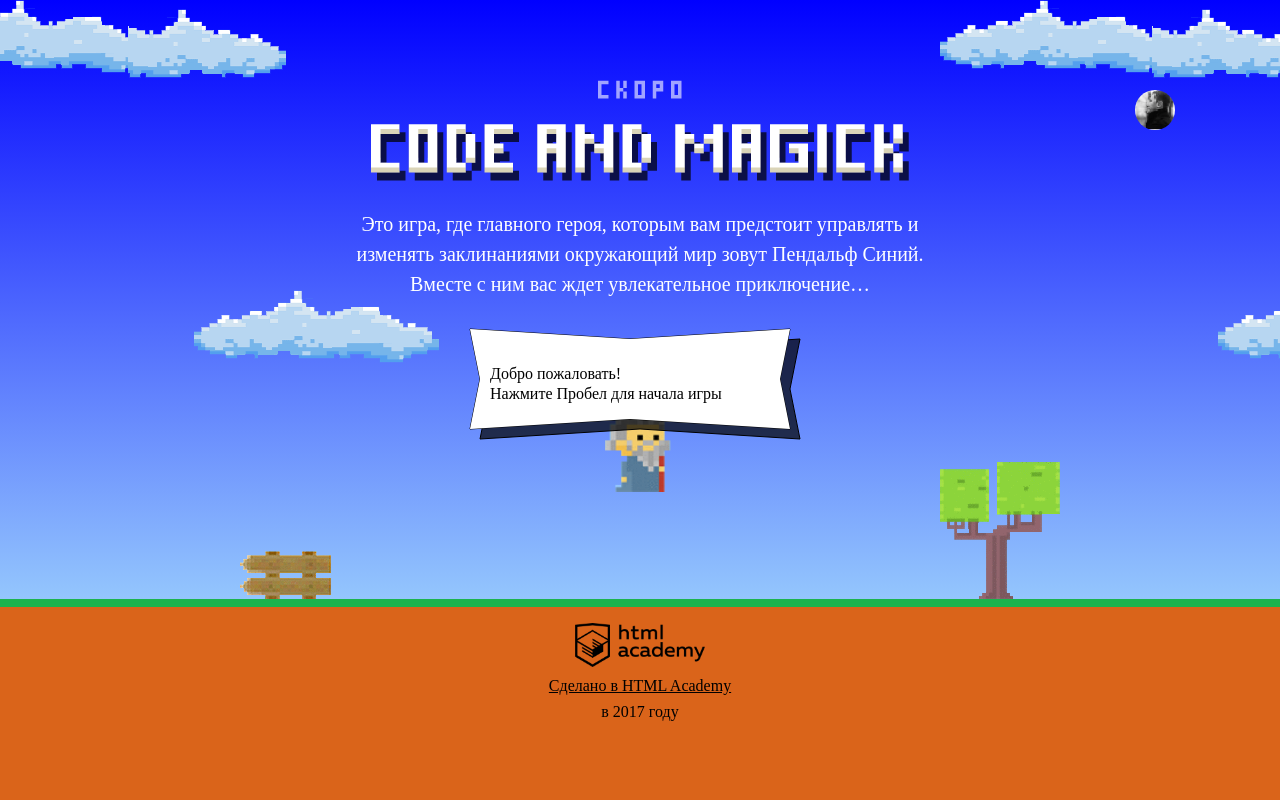
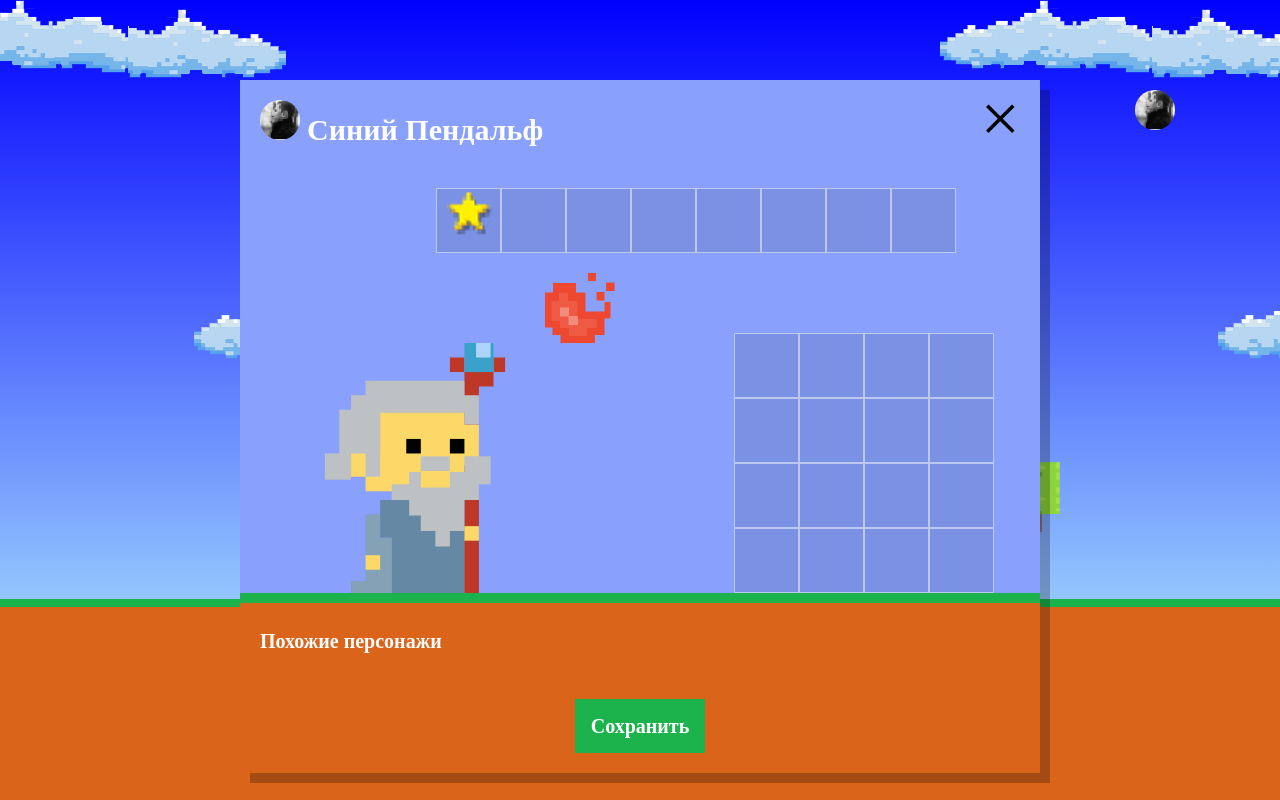
Before and after one commit to Maria0701/1057667-code-and-magick-18, a website: page index.html in a window 1280 px wide. Drawn offline with Linux system fonts and the light colour scheme; a web font is replaced by a local one.

Commit message:
Начало работы с ордой

```diff
--- a/index.html
+++ b/index.html
@@ -198,6 +198,7 @@
     return 0.33 * height;
   };
 </script>
+<script src="js/setup.js"></script>
 <script src="js/game.js">
 </script>
 </body>
--- /dev/null
+++ b/js/setup.js
@@ -0,0 +1,6 @@
+'use strict';
+
+var userDialog = document.querySelector('.setup');
+userDialog.classList.remove('hidden');
+
+userDialog.querySelector('.setup-similar').classList.remove('hidden');
```
